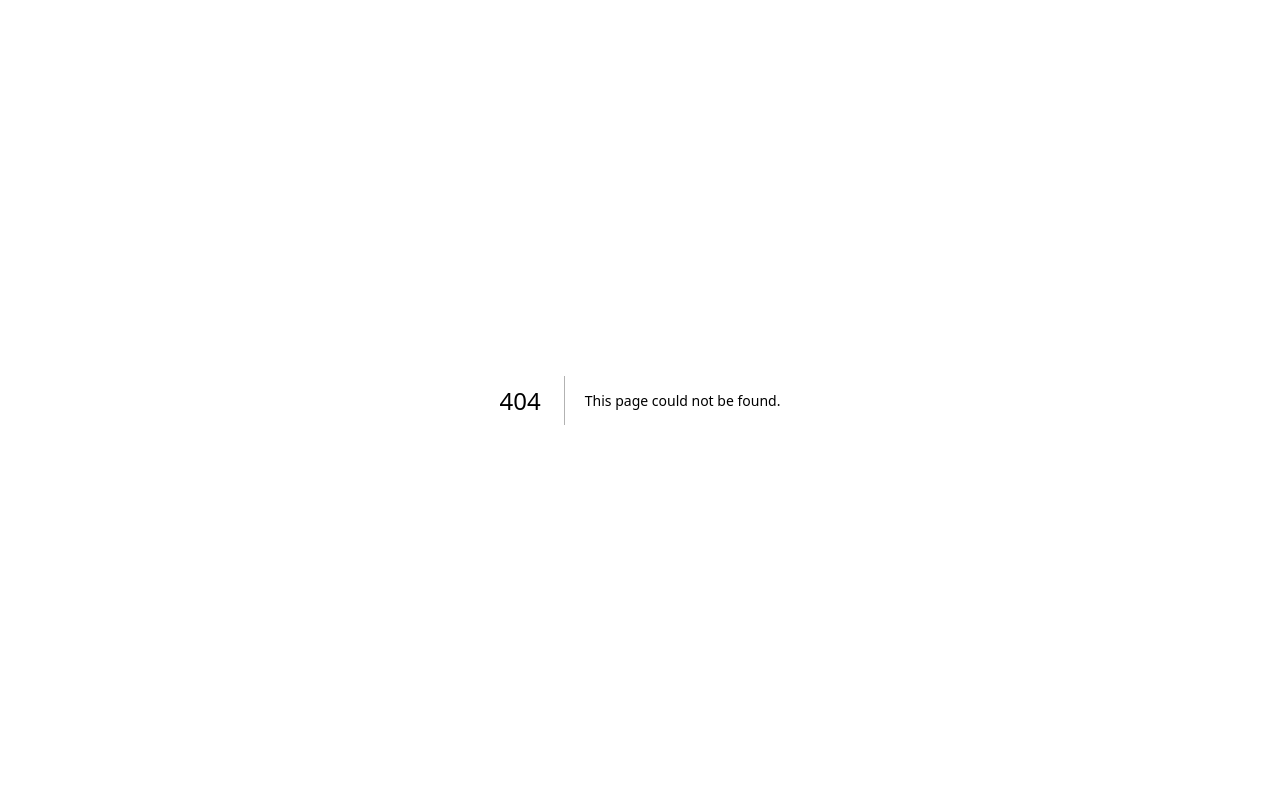
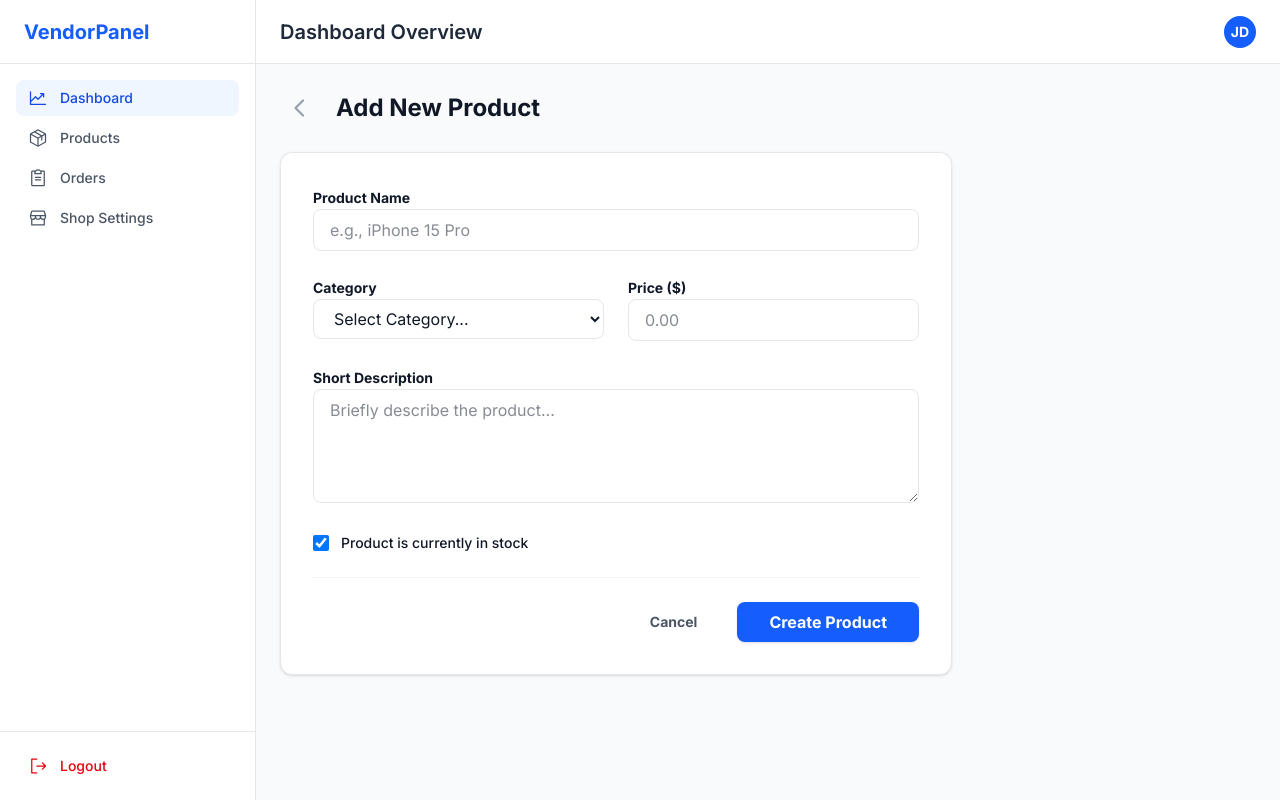
Before and after one commit to Adnan-Sarkar/multi-vendor-ecommerce, a Next.js app in the folder frontend/: page /dashboard/products/new in a window 1280 px wide. Before the commit this address had no page. Built offline with nearby package versions, Linux system fonts and the light colour scheme.

Commit message:
feat: implement product creation form and server action for vendor dashboard

```diff
--- /dev/null
+++ b/frontend/src/actions/productActions.ts
@@ -0,0 +1,15 @@
+"use server";
+
+import { revalidatePath } from "next/cache";
+
+export async function createProductAction(data: any) {
+  // Simulate network latency for backend processing
+  await new Promise((resolve) => setTimeout(resolve, 1000));
+
+  console.log("Creating product on server:", data);
+
+  // Revalidate the products list so the new product would show up
+  revalidatePath("/dashboard/products");
+
+  return { success: true };
+}
--- /dev/null
+++ b/frontend/src/app/(vendor)/dashboard/products/new/components/ProductForm.tsx
@@ -0,0 +1,124 @@
+"use client";
+
+import { useForm } from "react-hook-form";
+import { zodResolver } from "@hookform/resolvers/zod";
+import { z } from "zod";
+import { createProductAction } from "@/actions/productActions";
+import { useRouter } from "next/navigation";
+
+const productSchema = z.object({
+  name: z.string().min(3, "Product name must be at least 3 characters"),
+  category: z.string().min(1, "Please select a category"),
+  price: z.coerce.number().min(0.01, "Price must be greater than 0"),
+  short_description: z.string().min(10, "Description must be at least 10 characters"),
+  in_stock: z.boolean().default(true),
+});
+
+type ProductFormValues = z.infer<typeof productSchema>;
+
+export function ProductForm() {
+  const router = useRouter();
+
+  const {
+    register,
+    handleSubmit,
+    formState: { errors, isSubmitting },
+  } = useForm<ProductFormValues>({
+    resolver: zodResolver(productSchema),
+    defaultValues: {
+      in_stock: true,
+    }
+  });
+
+  const onSubmit = async (data: ProductFormValues) => {
+    try {
+      const result = await createProductAction(data);
+      if (result?.success) {
+        router.push("/dashboard/products");
+      }
+    } catch (error) {
+      console.error(error);
+      alert("Failed to create product");
+    }
+  };
+
+  return (
+    <form onSubmit={handleSubmit(onSubmit)} className="space-y-6 max-w-2xl bg-white p-8 rounded-xl border border-gray-200 shadow-sm">
+      <div className="space-y-2">
+        <label className="text-sm font-bold text-gray-900">Product Name</label>
+        <input
+          {...register("name")}
+          className="w-full px-4 py-2 border border-gray-200 rounded-lg focus:outline-none focus:ring-2 focus:ring-blue-500"
+          placeholder="e.g., iPhone 15 Pro"
+        />
+        {errors.name && <p className="text-red-500 text-sm font-medium">{errors.name.message}</p>}
+      </div>
+
+      <div className="grid grid-cols-1 md:grid-cols-2 gap-6">
+        <div className="space-y-2">
+          <label className="text-sm font-bold text-gray-900">Category</label>
+          <select
+            {...register("category")}
+            className="w-full px-4 py-2 border border-gray-200 rounded-lg focus:outline-none focus:ring-2 focus:ring-blue-500 bg-white"
+          >
+            <option value="">Select Category...</option>
+            <option value="Electronics">Electronics</option>
+            <option value="Computers">Computers</option>
+            <option value="Audio">Audio</option>
+          </select>
+          {errors.category && <p className="text-red-500 text-sm font-medium">{errors.category.message}</p>}
+        </div>
+
+        <div className="space-y-2">
+          <label className="text-sm font-bold text-gray-900">Price ($)</label>
+          <input
+            type="number"
+            step="0.01"
+            {...register("price")}
+            className="w-full px-4 py-2 border border-gray-200 rounded-lg focus:outline-none focus:ring-2 focus:ring-blue-500"
+            placeholder="0.00"
+          />
+          {errors.price && <p className="text-red-500 text-sm font-medium">{errors.price.message}</p>}
+        </div>
+      </div>
+
+      <div className="space-y-2">
+        <label className="text-sm font-bold text-gray-900">Short Description</label>
+        <textarea
+          {...register("short_description")}
+          rows={4}
+          className="w-full px-4 py-2 border border-gray-200 rounded-lg focus:outline-none focus:ring-2 focus:ring-blue-500"
+          placeholder="Briefly describe the product..."
+        />
+        {errors.short_description && <p className="text-red-500 text-sm font-medium">{errors.short_description.message}</p>}
+      </div>
+
+      <div className="flex items-center gap-3">
+        <input
+          type="checkbox"
+          id="in_stock"
+          {...register("in_stock")}
+          className="h-4 w-4 rounded border-gray-300 text-blue-600 focus:ring-blue-500"
+        />
+        <label htmlFor="in_stock" className="text-sm font-medium text-gray-900 cursor-pointer">Product is currently in stock</label>
+      </div>
+
+      <div className="pt-6 border-t border-gray-100 flex justify-end gap-4">
+        <button
+          type="button"
+          onClick={() => router.back()}
+          className="px-6 py-2 text-sm font-bold text-gray-600 hover:text-gray-900 transition-colors"
+        >
+          Cancel
+        </button>
+        <button
+          type="submit"
+          disabled={isSubmitting}
+          className="bg-blue-600 text-white px-8 py-2 rounded-lg font-bold hover:bg-blue-700 transition-colors shadow-sm disabled:opacity-50 disabled:cursor-not-allowed"
+        >
+          {isSubmitting ? "Creating..." : "Create Product"}
+        </button>
+      </div>
+    </form>
+  );
+}
--- /dev/null
+++ b/frontend/src/app/(vendor)/dashboard/products/new/page.tsx
@@ -0,0 +1,21 @@
+import { ProductForm } from "./components/ProductForm";
+import { CaretLeft } from "@phosphor-icons/react/dist/ssr";
+import Link from "next/link";
+
+export default function NewProductPage() {
+  return (
+    <div className="space-y-6">
+      <div className="flex items-center gap-4">
+        <Link
+          href="/dashboard/products"
+          className="p-2 text-gray-400 hover:text-gray-900 hover:bg-gray-100 rounded-lg transition-colors"
+        >
+          <CaretLeft size={24} weight="bold" />
+        </Link>
+        <h1 className="text-2xl font-bold text-gray-900">Add New Product</h1>
+      </div>
+
+      <ProductForm />
+    </div>
+  );
+}
```
